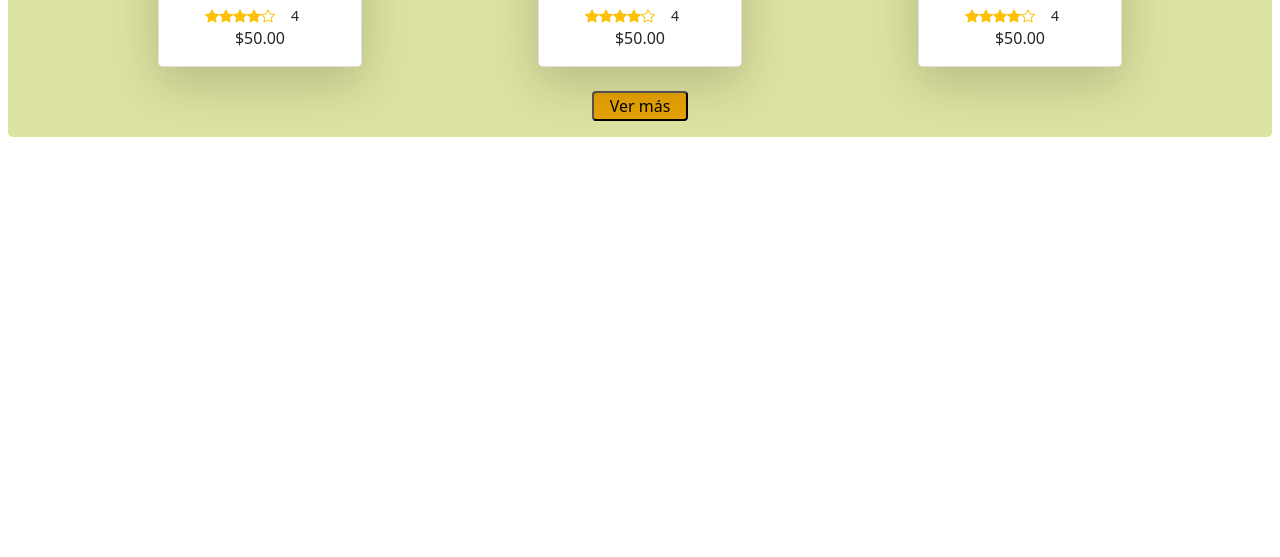
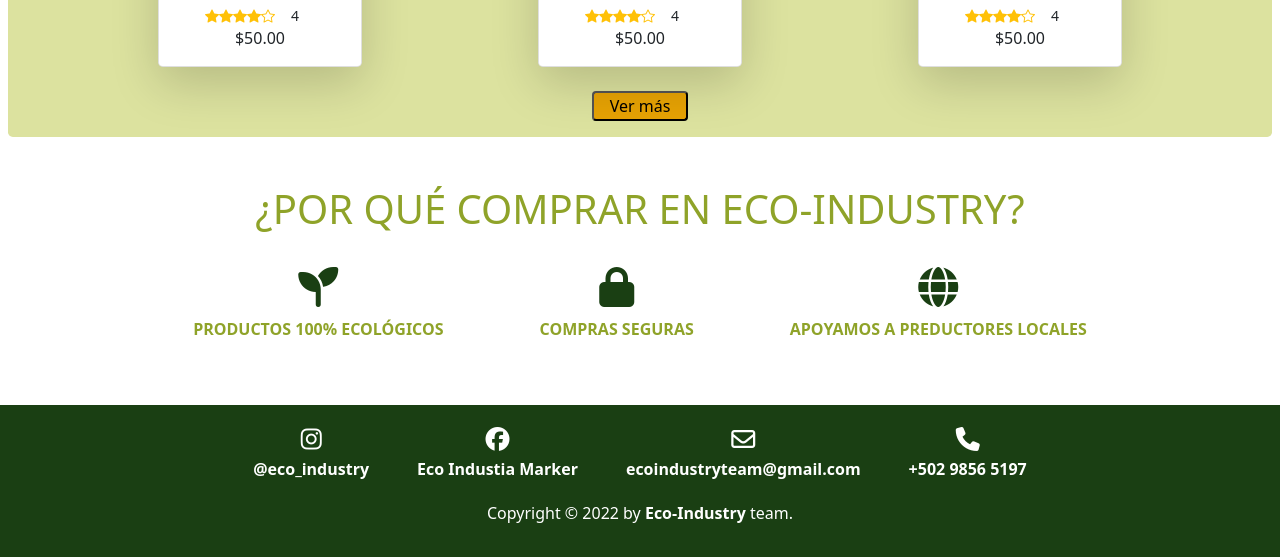
Before and after one commit to bootcamp-cargamos/proyecto-final-eco-industria, a plain HTML site: page index.html in a window 1280 px wide. Shown: the part 2177-2734 px from the top of the page. Before the commit the page ends 2322 px from the top, so only its background shows below. Drawn offline with nearby package versions, Linux system fonts and the light colour scheme; a web font is replaced by a local one.

Commit message:
cristian commit

```diff
--- a/index.html
+++ b/index.html
@@ -226,6 +226,77 @@
     </section>
   </section>
 
+  <!-- APARTADO OBJETIVOS EMPRESA -->
+    <div class="mt-5 d-flex flex-column align-items-center">
+      <div class="text_primary">
+        <h1>¿POR QUÉ COMPRAR EN ECO-INDUSTRY?</h1>
+      </div>
+      <div>
+        <div class="mt-3 d-flex justify-content-evenly align-items-center">
+          <div class="tipo d-flex flex-column align-items-center text_secondary me-5">
+            <div class="fs-1">
+              <i class="fas fa-seedling"></i>
+            </div>
+            <p class="text_primary fw-bolder">PRODUCTOS 100% ECOLÓGICOS</p>
+          </div>
+
+          <div class="tipo d-flex flex-column align-items-center ms-5 me-5 text_secondary">
+            <div class="fs-1">
+              <i class="fas fa-lock"></i>
+            </div>
+            <p class="text_primary fw-bolder">COMPRAS SEGURAS</p>
+          </div>
+
+          <div class="tipo d-flex flex-column align-items-center text_secondary ms-5">
+            <div class="fs-1">
+              <i class="fas fa-globe"></i>
+            </div>
+            <p class="text_primary fw-bolder">APOYAMOS A PREDUCTORES LOCALES</p>
+          </div>
+          </div>
+        </div>
+      </div>
+
+
+      <!-- FOOTER -->
+    <footer class="bg_secondary py-3 mt-5 d-flex flex-column align-items-center">
+      <div class="text-white">
+          <div class="d-flex">
+            <div class="d-flex flex-column align-items-center">
+              <div class="fs-4">
+                <i class="fab fa-instagram"></i>
+              </div>
+              <a class="fw-bolder text-white text-decoration-none" href="https://www.instagram.com">@eco_industry</a>
+            </div>
+
+            <div class="d-flex flex-column align-items-center ms-5 me-5">
+              <div class="fs-4">
+                <i class="fab fa-facebook"></i>
+              </div>
+              <a class="fw-bolder text-white text-decoration-none" href="https://www.facebook.com">Eco Industia Marker</a>
+            </div>
+
+            <div class="d-flex flex-column align-items-center me-5">
+              <div class="fs-4">
+                <i class="far fa-envelope"></i>
+              </div>
+              <a class="fw-bolder text-white text-decoration-none" href="#">ecoindustryteam@gmail.com</a>
+            </div>
+
+            <div class="d-flex flex-column align-items-center">
+              <div class="fs-4">
+                <i class="fas fa-phone"></i>
+              </div>
+              <p class="fw-bolder">+502 9856 5197</p>
+            </div>
+          </div>
+      </div>
+
+      <div class=" w-100 container text-white">
+        <p class="text-center mt-1">Copyright &copy; 2022 by <b>Eco-Industry</b> team.</p>
+      </div>
+    </footer>
+
 
 
     <script src="https://cdn.jsdelivr.net/npm/bootstrap@5.1.3/dist/js/bootstrap.bundle.min.js" integrity="sha384-ka7Sk0Gln4gmtz2MlQnikT1wXgYsOg+OMhuP+IlRH9sENBO0LRn5q+8nbTov4+1p" crossorigin="anonymous"></script>
```
